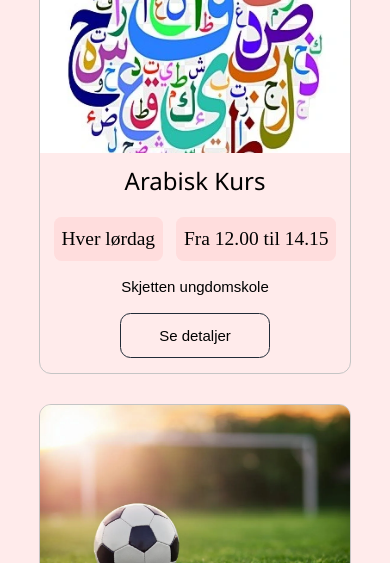
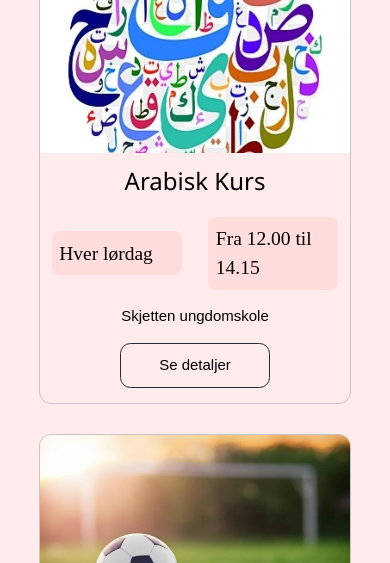
Before and after one commit to eyad207/bruer, a plain HTML site: page projecter.html in a window 390 px wide. Shown: the part 281-844 px from the top of the page. Drawn offline with nearby package versions, Linux system fonts and the light colour scheme.

Commit message:
GGfinalcommit

```diff
--- a/styles/style.css
+++ b/styles/style.css
@@ -434,7 +434,7 @@ footer span{
   align-items: center;
   overflow: hidden;
   width: 100%;
-  box-shadow: 0 0 0.05rem #222c38;
+  box-shadow: 0 0 0.05em #222c38;
   border-radius: 0.8rem;
   margin-bottom: 2rem;
   padding-right: 1.5rem;
@@ -719,10 +719,12 @@ footer span{
   }
   .span-details-div{
     justify-content: space-evenly;
+    gap: 1rem;
     align-items: center;
     width: 100%;
   }
   .span-details-div span{
+    width: 130px;
     margin-right: 0;
   }
   .bilde-container{
```
